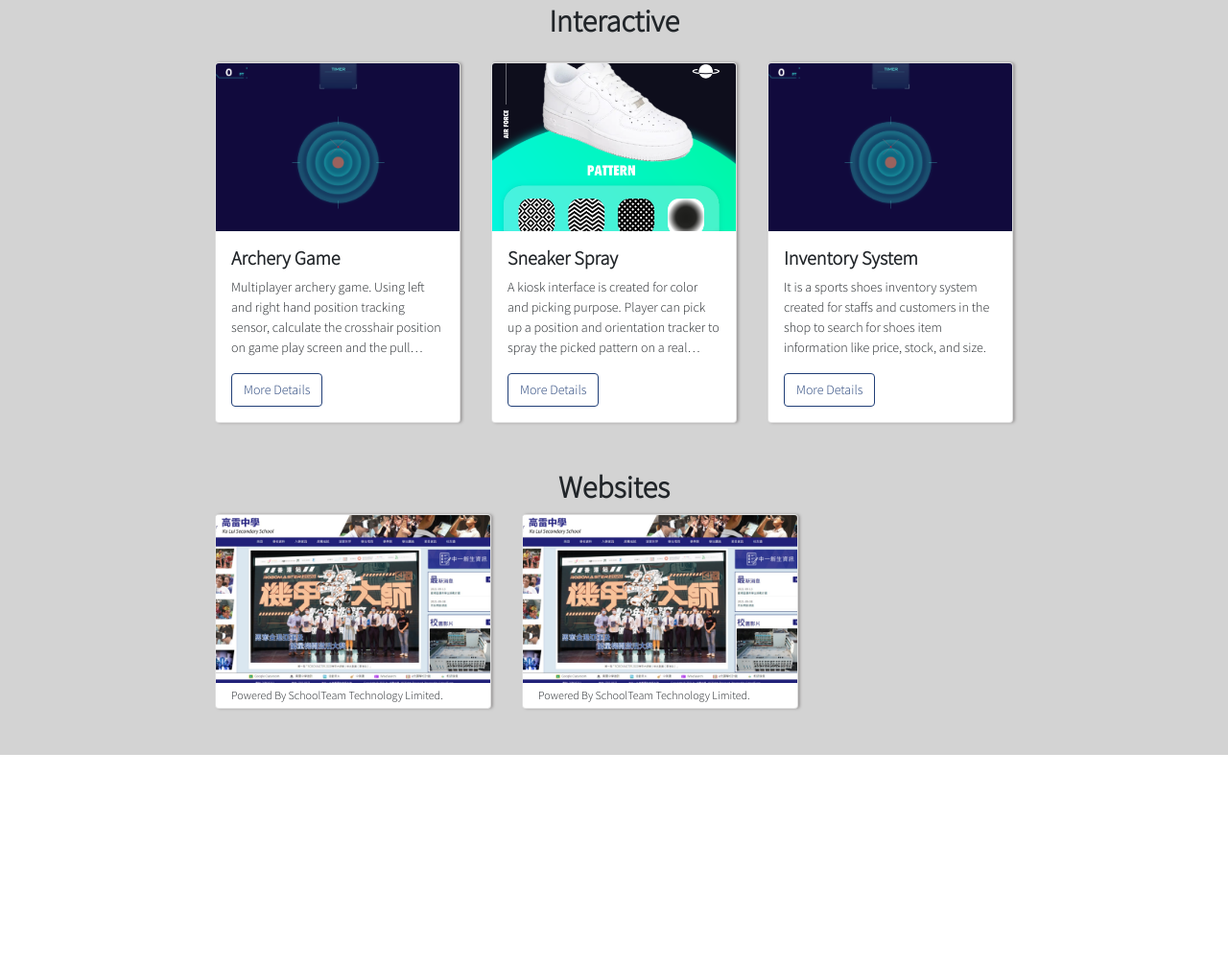
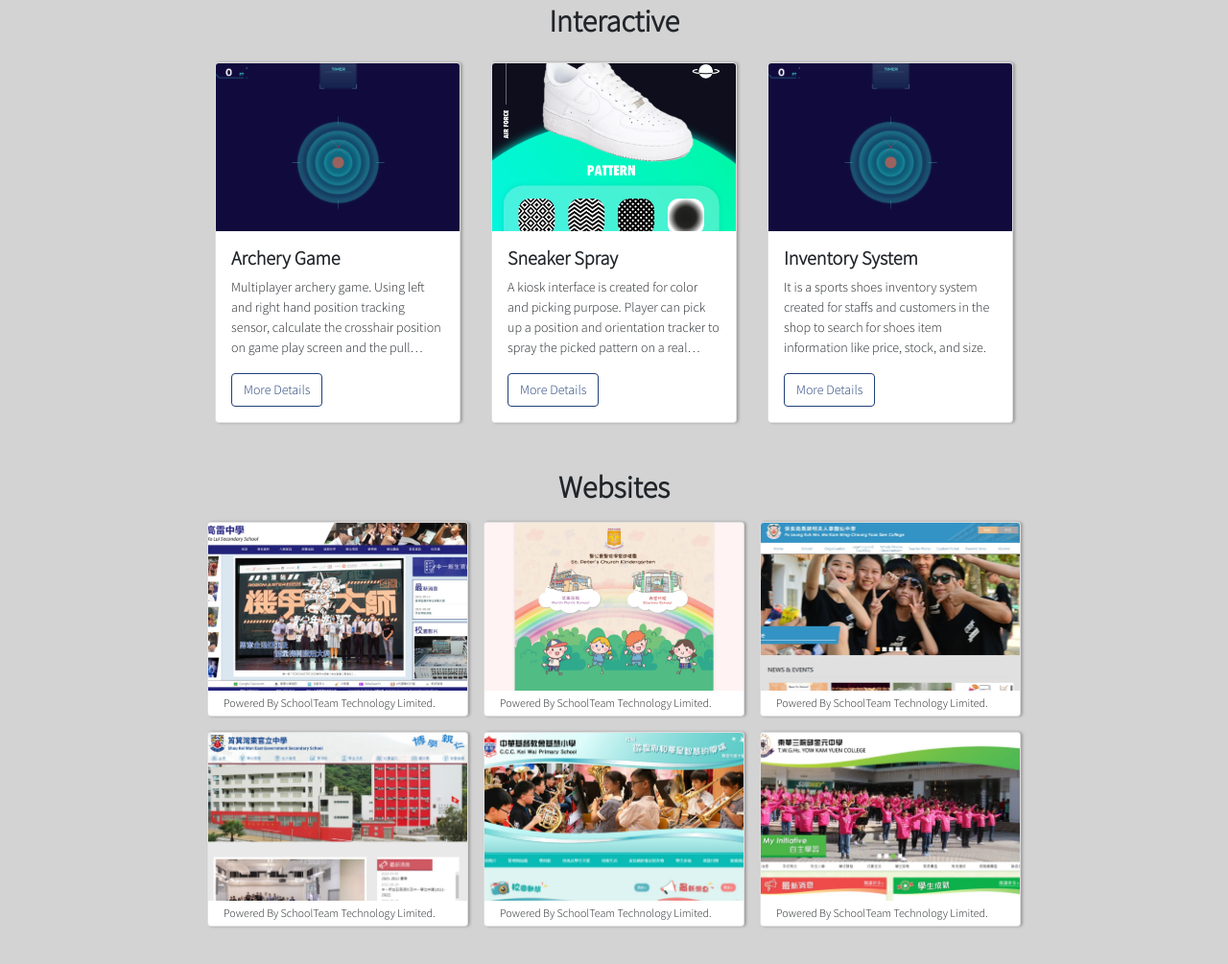
Before and after one commit to miu1006/Profolio, a website: page site/index.html in a window 1280 px wide. Shown: the part 295-1300 px from the top of the page at 96% size. Before the commit the page ends 1082 px from the top, so only its background shows below. Drawn offline with nearby package versions, Linux system fonts and the light colour scheme.

Commit message:
img and site ref

```diff
--- a/site/index.html
+++ b/site/index.html
@@ -51,13 +51,16 @@
               <div class="card flex-1 mx-3">
                 <div
                   class="card-img-top"
-                  style="background-image: url(../images/archery_game_mode_2.png)"
-
+                  style="
+                    background-image: url(../images/archery_game_mode_2.png);
+                  "
                 ></div>
                 <div class="card-body">
                   <h5 class="card-title font-bolder">Archery Game</h5>
                   <p class="card-text">
-                    Multiplayer archery game. Using left and right hand position tracking sensor, calculate the crosshair position on game play screen and the pull strength of the players.
+                    Multiplayer archery game. Using left and right hand position
+                    tracking sensor, calculate the crosshair position on game
+                    play screen and the pull strength of the players.
                   </p>
                   <a href="#" class="btn btn-outline-primary">More Details</a>
                 </div>
@@ -66,12 +69,14 @@
                 <div
                   class="card-img-top"
                   style="background-image: url(../images/sneaker_1.png)"
-
                 ></div>
                 <div class="card-body">
                   <h5 class="card-title font-bolder">Sneaker Spray</h5>
                   <p class="card-text">
-                    A kiosk interface is created for color and picking purpose. Player can pick up a position and orientation tracker to spray the picked pattern on a real sneaker model in which the pattern will be projected on it in real-time.
+                    A kiosk interface is created for color and picking purpose.
+                    Player can pick up a position and orientation tracker to
+                    spray the picked pattern on a real sneaker model in which
+                    the pattern will be projected on it in real-time.
                   </p>
                   <a href="#" class="btn btn-outline-primary">More Details</a>
                 </div>
@@ -79,13 +84,16 @@
               <div class="card flex-1 mx-3">
                 <div
                   class="card-img-top"
-                  style="background-image: url(../images/archery_game_mode_2.png)"
-
+                  style="
+                    background-image: url(../images/archery_game_mode_2.png);
+                  "
                 ></div>
                 <div class="card-body">
                   <h5 class="card-title font-bolder">Inventory System</h5>
                   <p class="card-text">
-                    It is a sports shoes inventory system created for staffs and customers in the shop to search for shoes item information like price, stock, and size.
+                    It is a sports shoes inventory system created for staffs and
+                    customers in the shop to search for shoes item information
+                    like price, stock, and size.
                   </p>
                   <a href="#" class="btn btn-outline-primary">More Details</a>
                 </div>
@@ -94,32 +102,108 @@
           </div>
           <h2 class="text-center mb-2 font-bolder">Websites</h2>
           <div class="row m-0">
-            <div class="card col-4 p-0 mx-3">
-              <div
-                class="card-img-top"
-                style="background-image: url(../images/klss_home.jpeg)"
-
-              ></div>
-              <div class="card-body py-1">
-                <p class="card-text" style="font-size: 12px;">
-                  Powered By SchoolTeam Technology Limited.
-                </p>
+            <div class="col-4 py-2 px-2">
+              <div class="card">
+                <a
+                  target="_blank"
+                  href="
+              http://www.klss.edu.hk/"
+                  class="card-img-top"
+                  style="background-image: url(../images/klss_home.jpeg)"
+                ></a>
+                <div class="card-body py-1">
+                  <p class="card-text" style="font-size: 12px">
+                    Powered By SchoolTeam Technology Limited.
+                  </p>
+                </div>
               </div>
             </div>
 
-            <div class="card col-4 p-0 mx-3">
-              <div
-                class="card-img-top"
-                style="background-image: url(../images/klss_home.jpeg)"
-
-              ></div>
-              <div class="card-body py-1">
-                <p class="card-text" style="font-size: 12px;">
-                  Powered By SchoolTeam Technology Limited.
-                </p>
+            <div class="col-4 py-2 px-2">
+              <div class="card">
+                <a
+                  target="_blank"
+                  href="
+                https://www.stpnpkg.edu.hk/"
+                  class="card-img-top"
+                  style="background-image: url(../images/stpnpkg_home.jpeg)"
+                ></a>
+                <div class="card-body py-1">
+                  <p class="card-text" style="font-size: 12px">
+                    Powered By SchoolTeam Technology Limited.
+                  </p>
+                </div>
               </div>
             </div>
-          </div>
+
+            <div class="col-4 py-2 px-2">
+              <div class="card">
+                <a
+                  target="_blank"
+                  href="
+                https://www.plkcfs.edu.hk/"
+                  class="card-img-top"
+                  style="background-image: url(../images/plkcfs_home.jpeg)"
+                ></a>
+                <div class="card-body py-1">
+                  <p class="card-text" style="font-size: 12px">
+                    Powered By SchoolTeam Technology Limited.
+                  </p>
+                </div>
+              </div>
+            </div>
+
+            <div class="col-4 py-2 px-2">
+              <div class="card">
+                <a
+                  target="_blank"
+                  href="
+                https://skwegss.schoolteam.hk/"
+                  class="card-img-top"
+                  style="background-image: url(../images/skwegss_home.jpeg)"
+                ></a>
+                <div class="card-body py-1">
+                  <p class="card-text" style="font-size: 12px">
+                    Powered By SchoolTeam Technology Limited.
+                  </p>
+                </div>
+              </div>
+            </div>
+
+            <div class="col-4 py-2 px-2">
+              <div class="card">
+                <a
+                  target="_blank"
+                  href="
+                  https://www.kws.edu.hk/"
+                  class="card-img-top"
+                  style="background-image: url(../images/kws_home.jpeg)"
+                ></a>
+                <div class="card-body py-1">
+                  <p class="card-text" style="font-size: 12px">
+                    Powered By SchoolTeam Technology Limited.
+                  </p>
+                </div>
+              </div>
+            </div>
+
+            <div class="col-4 py-2 px-2">
+              <div class="card">
+                <a
+                  target="_blank"
+                  href="
+                  https://www.twyky.edu.hk/"
+                  class="card-img-top"
+                  style="background-image: url(../images/twyky_home.jpeg)"
+                ></a>
+                <div class="card-body py-1">
+                  <p class="card-text" style="font-size: 12px">
+                    Powered By SchoolTeam Technology Limited.
+                  </p>
+                </div>
+              </div>
+            </div>
+
           </div>
         </div>
       </div>
```
Also changed, not shown: images/bcsw_home.jpeg (added), images/kws_home.jpeg (added), images/plkcfs_home.jpeg (added), images/skwegss_home.jpeg (added), images/stpnpkg_home.jpeg (added), images/twyky_home.jpeg (added), site/css/style.css (line endings or trailing spaces).
